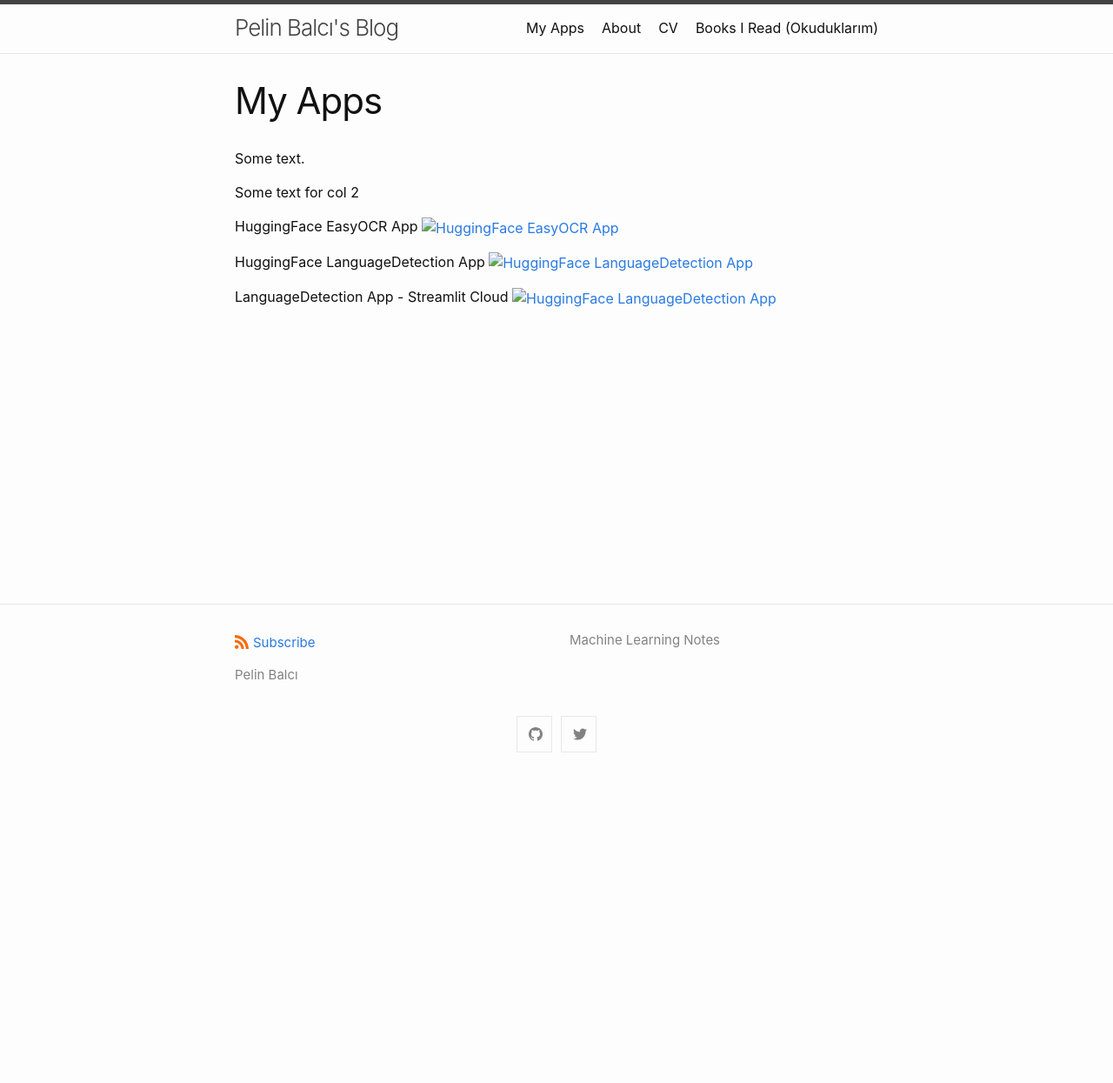
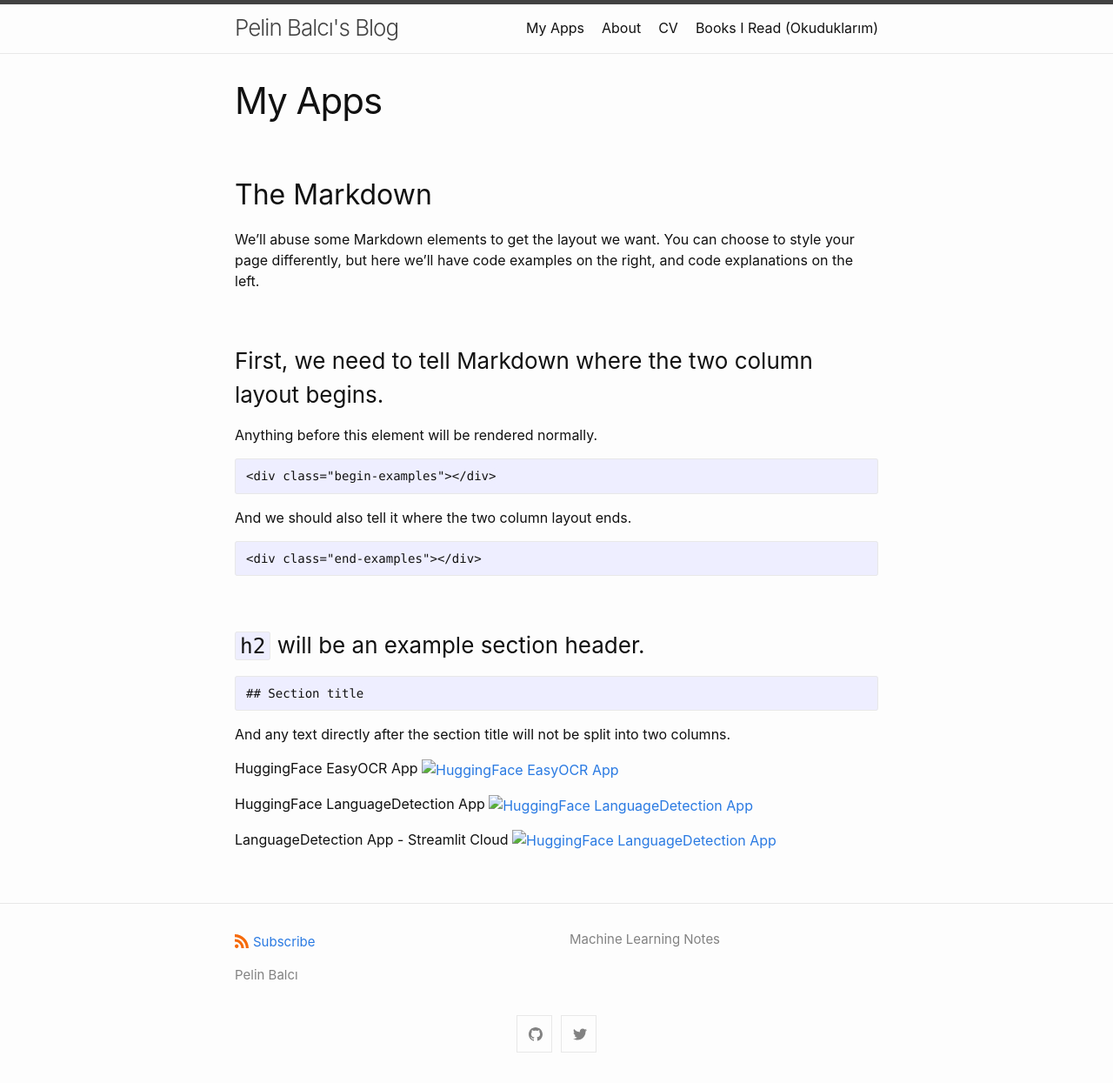
Before and after one commit to pelinbalci/pelinbalci.github.io, a Jekyll site: the page built from Apps.md, in a window 1280 px wide. Shown: the whole page at 87% size. Built offline with Jekyll 4.4.1, drawn with Linux system fonts in a browser that asks for light colours; before the commit the page ends 900 px from its top, so only the background shows below that.

Commit message:
trial for two cols

````diff
--- a/Apps.md
+++ b/Apps.md
@@ -4,16 +4,29 @@ title: My Apps
 permalink: /apps/
 ---
 
+## The Markdown
+We'll abuse some Markdown elements to get the layout we want. You can choose to style your page differently, but here we'll have code examples on the right, and code explanations on the left.
 
+### First, we need to tell Markdown where the two column layout begins.
+Anything before this element will be rendered normally.
 
-<div class="row">
-  <div class="col-md-8" markdown="1">
-  Some text.
-  </div>
-  <div class="col-md-4" markdown="1">
-  Some text for col 2
-  </div>
-</div>
+```
+<div class="begin-examples"></div>
+```
+
+And we should also tell it where the two column layout ends.
+
+```
+<div class="end-examples"></div>
+```
+
+### `h2` will be an example section header.
+
+```
+## Section title
+```
+
+And any text directly after the section title will not be split into two columns.
 
 
 
````
